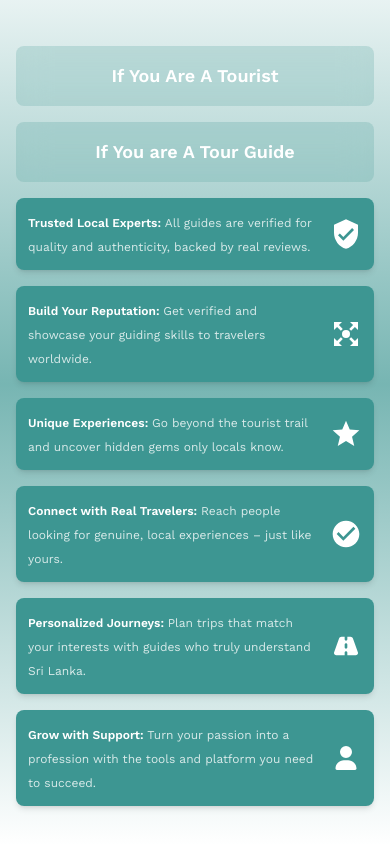
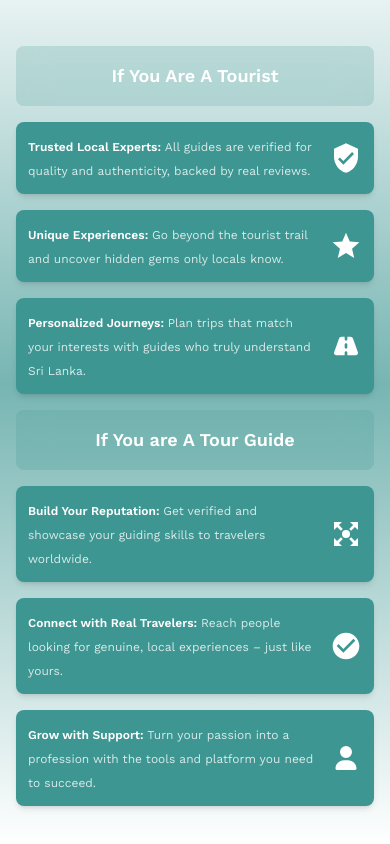
Before and after one commit to onlyargon/CeylonTopGuide, a React (Create React App) app in the folder client/: page / in a window 390 px wide. Shown: the part 2480-3324 px from the top of the page. Built offline with nearby package versions, Linux system fonts and the light colour scheme; no server answers.

Commit message:
Orientation of Landing Page Why Choose section fixed

```diff
--- a/client/src/Components/LandingPage/LandingPage.js
+++ b/client/src/Components/LandingPage/LandingPage.js
@@ -321,15 +321,23 @@ const LandingPage = () => {
                         <h2 className="text-xl sm:text-2xl md:text-4xl font-bold text-defaultBlack mb-6 md:mb-12 text-center">WHY CHOOSE CEYLONTOPGUIDE ?</h2>
                     </div>
 
-                    <div className="flex items-center justify-center bg-primaryGreen/20 backdrop-filter backdrop-blur-lg rounded-lg p-4">
+                    {/* Mobile View - Tourist Section */}
+                    <div className="flex md:hidden items-center justify-center bg-primaryGreen/20 backdrop-filter backdrop-blur-lg rounded-lg p-4 order-1">
                         <h3 className="text-lg sm:text-xl md:text-2xl font-bold text-pureWhite text-center">If You Are A Tourist</h3>
                     </div>
 
-                    <div className="flex items-center justify-center bg-primaryGreen/20 backdrop-filter backdrop-blur-lg rounded-lg p-4">
+                    {/* Desktop View - Tourist Header */}
+                    <div className="hidden md:flex items-center justify-center bg-primaryGreen/20 backdrop-filter backdrop-blur-lg rounded-lg p-4">
+                        <h3 className="text-lg sm:text-xl md:text-2xl font-bold text-pureWhite text-center">If You Are A Tourist</h3>
+                    </div>
+
+                    {/* Desktop View - Tour Guide Header */}
+                    <div className="hidden md:flex items-center justify-center bg-primaryGreen/20 backdrop-filter backdrop-blur-lg rounded-lg p-4">
                         <h3 className="text-lg sm:text-xl md:text-2xl font-bold text-pureWhite text-center">If You are A Tour Guide</h3>
                     </div>
 
-                    <div className="flex items-center bg-primaryGreen backdrop-filter backdrop-blur-lg rounded-lg p-3 sm:p-4 md:p-6 shadow-md hover:scale-105 transition duration-300 ease-in-out">
+                    {/* Trusted Local Experts */}
+                    <div className="flex items-center bg-primaryGreen backdrop-filter backdrop-blur-lg rounded-lg p-3 sm:p-4 md:p-6 shadow-md hover:scale-105 transition duration-300 ease-in-out order-2">
                         <div className="flex-grow text-left mr-4">
                             <span className="font-bold text-pureWhite text-xs sm:text-sm md:text-base"> Trusted Local Experts: </span><span className="text-pureWhite/80 text-xs sm:text-sm md:text-base">All guides are verified for quality and authenticity, backed by real reviews.</span>
                         </div>
@@ -340,7 +348,47 @@ const LandingPage = () => {
                         </div>
                     </div>
 
-                    <div className="flex items-center bg-primaryGreen backdrop-filter backdrop-blur-lg rounded-lg p-3 sm:p-4 md:p-6 shadow-md hover:scale-105 transition duration-300 ease-in-out">
+                    {/* Unique Experiences */}
+                    <div className="flex items-center bg-primaryGreen backdrop-filter backdrop-blur-lg rounded-lg p-3 sm:p-4 md:p-6 shadow-md hover:scale-105 transition duration-300 ease-in-out order-3 md:order-7">
+                        <div className="flex-grow text-left mr-4">
+                            <span className="font-bold text-pureWhite text-xs sm:text-sm md:text-base">Unique Experiences: </span> <span className="text-pureWhite/80 text-xs sm:text-sm md:text-base">Go beyond the tourist trail and uncover hidden gems only locals know.</span>
+                        </div>
+                        <div className="flex-shrink-0 text-pureWhite w-8 h-8 sm:w-10 sm:h-10 md:w-12 md:h-12 flex items-center justify-center">
+                            <svg viewBox="0 0 24 24" xmlns="http://www.w3.org/2000/svg">
+                                <path fill="currentColor" d="M12 17.27L18.18 21l-1.64-7.03L22 9.24l-7.19-.61L12 2 9.19 8.63 2 9.24l5.46 4.73L5.82 21z" />
+                            </svg>
+                        </div>
+                    </div>
+
+                    {/* Connect with Real Travelers */}
+                    <div className="flex items-center bg-primaryGreen backdrop-filter backdrop-blur-lg rounded-lg p-3 sm:p-4 md:p-6 shadow-md hover:scale-105 transition duration-300 ease-in-out order-7 md:order-3">
+                        <div className="flex-grow text-left mr-4">
+                            <span className="font-bold text-pureWhite text-xs sm:text-sm md:text-base">Connect with Real Travelers: </span><span className="text-pureWhite/80 text-xs sm:text-sm md:text-base">Reach people looking for genuine, local experiences – just like yours.</span>
+                        </div>
+                        <div className="flex-shrink-0 text-pureWhite w-8 h-8 sm:w-10 sm:h-10 md:w-12 md:h-12 flex items-center justify-center">
+                            <svg viewBox="0 0 24 24" xmlns="http://www.w3.org/2000/svg">
+                                <path fill="currentColor" d="M12 2C6.48 2 2 6.48 2 12s4.48 10 10 10 10-4.48 10-10S17.52 2 12 2zm-2 15l-5-5 1.41-1.41L10 14.17l7.59-7.59L19 8l-9 9z" />
+                            </svg>
+                        </div>
+                    </div>
+
+                    {/* Personalized Journeys */}
+                    <div className="flex items-center bg-primaryGreen backdrop-filter backdrop-blur-lg rounded-lg p-3 sm:p-4 md:p-6 shadow-md hover:scale-105 transition duration-300 ease-in-out order-4">
+                        <div className="flex-grow text-left mr-4">
+                            <span className="font-bold text-pureWhite text-xs sm:text-sm md:text-base">Personalized Journeys: </span><span className="text-pureWhite/80 text-xs sm:text-sm md:text-base">Plan trips that match your interests with guides who truly understand Sri Lanka.</span>
+                        </div>
+                        <div className="flex-shrink-0 text-pureWhite w-8 h-8 sm:w-10 sm:h-10 md:w-12 md:h-12 flex items-center justify-center">
+                            <FontAwesomeIcon icon={faRoad} className="w-6 h-6 sm:w-8 sm:h-8 md:w-10 md:h-10" />
+                        </div>
+                    </div>
+
+                    {/* Mobile View - Tour Guide Section */}
+                    <div className="flex md:hidden items-center justify-center bg-primaryGreen/20 backdrop-filter backdrop-blur-lg rounded-lg p-4 order-5">
+                        <h3 className="text-lg sm:text-xl md:text-2xl font-bold text-pureWhite text-center">If You are A Tour Guide</h3>
+                    </div>
+
+                    {/* Build Your Reputation */}
+                    <div className="flex items-center bg-primaryGreen backdrop-filter backdrop-blur-lg rounded-lg p-3 sm:p-4 md:p-6 shadow-md hover:scale-105 transition duration-300 ease-in-out order-6">
                         <div className="flex-grow text-left mr-4">
                             <span className="font-bold text-pureWhite text-xs sm:text-sm md:text-base">Build Your Reputation: </span> <span className="text-pureWhite/80 text-xs sm:text-sm md:text-base">Get verified and showcase your guiding skills to travelers worldwide.</span>
                         </div>
@@ -352,38 +400,8 @@ const LandingPage = () => {
                         </div>
                     </div>
 
-                    <div className="flex items-center bg-primaryGreen backdrop-filter backdrop-blur-lg rounded-lg p-3 sm:p-4 md:p-6 shadow-md hover:scale-105 transition duration-300 ease-in-out">
-                        <div className="flex-grow text-left mr-4">
-                            <span className="font-bold text-pureWhite text-xs sm:text-sm md:text-base">Unique Experiences: </span> <span className="text-pureWhite/80 text-xs sm:text-sm md:text-base">Go beyond the tourist trail and uncover hidden gems only locals know.</span>
-                        </div>
-                        <div className="flex-shrink-0 text-pureWhite w-8 h-8 sm:w-10 sm:h-10 md:w-12 md:h-12 flex items-center justify-center">
-                            <svg viewBox="0 0 24 24" xmlns="http://www.w3.org/2000/svg">
-                                <path fill="currentColor" d="M12 17.27L18.18 21l-1.64-7.03L22 9.24l-7.19-.61L12 2 9.19 8.63 2 9.24l5.46 4.73L5.82 21z" />
-                            </svg>
-                        </div>
-                    </div>
-
-                    <div className="flex items-center bg-primaryGreen backdrop-filter backdrop-blur-lg rounded-lg p-3 sm:p-4 md:p-6 shadow-md hover:scale-105 transition duration-300 ease-in-out">
-                        <div className="flex-grow text-left mr-4">
-                            <span className="font-bold text-pureWhite text-xs sm:text-sm md:text-base">Connect with Real Travelers: </span><span className="text-pureWhite/80 text-xs sm:text-sm md:text-base">Reach people looking for genuine, local experiences – just like yours.</span>
-                        </div>
-                        <div className="flex-shrink-0 text-pureWhite w-8 h-8 sm:w-10 sm:h-10 md:w-12 md:h-12 flex items-center justify-center">
-                            <svg viewBox="0 0 24 24" xmlns="http://www.w3.org/2000/svg">
-                                <path fill="currentColor" d="M12 2C6.48 2 2 6.48 2 12s4.48 10 10 10 10-4.48 10-10S17.52 2 12 2zm-2 15l-5-5 1.41-1.41L10 14.17l7.59-7.59L19 8l-9 9z" />
-                            </svg>
-                        </div>
-                    </div>
-
-                    <div className="flex items-center bg-primaryGreen backdrop-filter backdrop-blur-lg rounded-lg p-3 sm:p-4 md:p-6 shadow-md hover:scale-105 transition duration-300 ease-in-out">
-                        <div className="flex-grow text-left mr-4">
-                            <span className="font-bold text-pureWhite text-xs sm:text-sm md:text-base">Personalized Journeys: </span><span className="text-pureWhite/80 text-xs sm:text-sm md:text-base">Plan trips that match your interests with guides who truly understand Sri Lanka.</span>
-                        </div>
-                        <div className="flex-shrink-0 text-pureWhite w-8 h-8 sm:w-10 sm:h-10 md:w-12 md:h-12 flex items-center justify-center">
-                            <FontAwesomeIcon icon={faRoad} className="w-6 h-6 sm:w-8 sm:h-8 md:w-10 md:h-10" />
-                        </div>
-                    </div>
-
-                    <div className="flex items-center bg-primaryGreen backdrop-filter backdrop-blur-lg rounded-lg p-3 sm:p-4 md:p-6 shadow-md hover:scale-105 transition duration-300 ease-in-out">
+                    {/* Grow with Support */}
+                    <div className="flex items-center bg-primaryGreen backdrop-filter backdrop-blur-lg rounded-lg p-3 sm:p-4 md:p-6 shadow-md hover:scale-105 transition duration-300 ease-in-out order-8">
                         <div className="flex-grow text-left mr-4">
                             <span className="font-bold text-pureWhite text-xs sm:text-sm md:text-base">Grow with Support: </span><span className="text-pureWhite/80 text-xs sm:text-sm md:text-base">Turn your passion into a profession with the tools and platform you need to succeed.</span>
                         </div>
```
